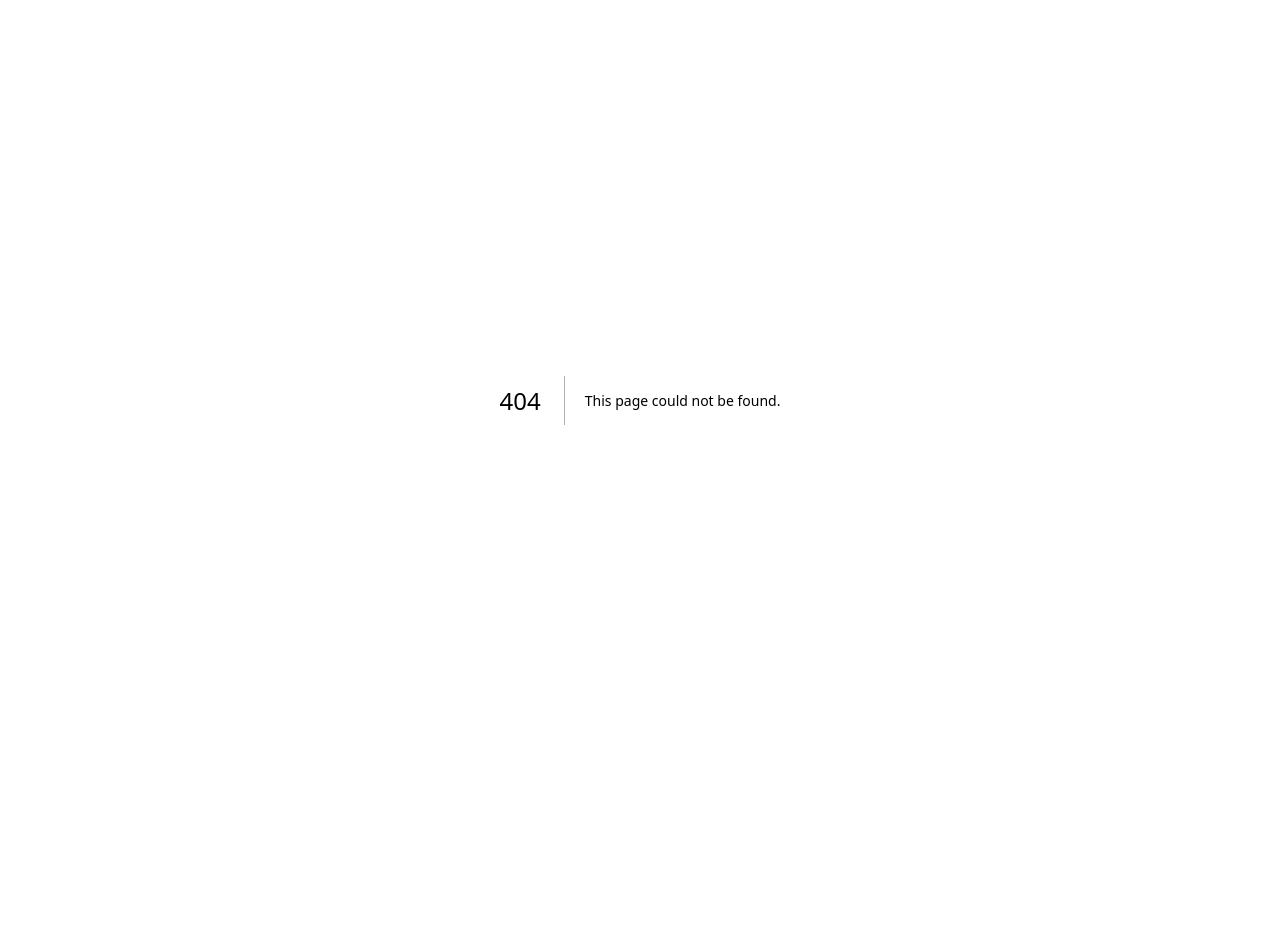
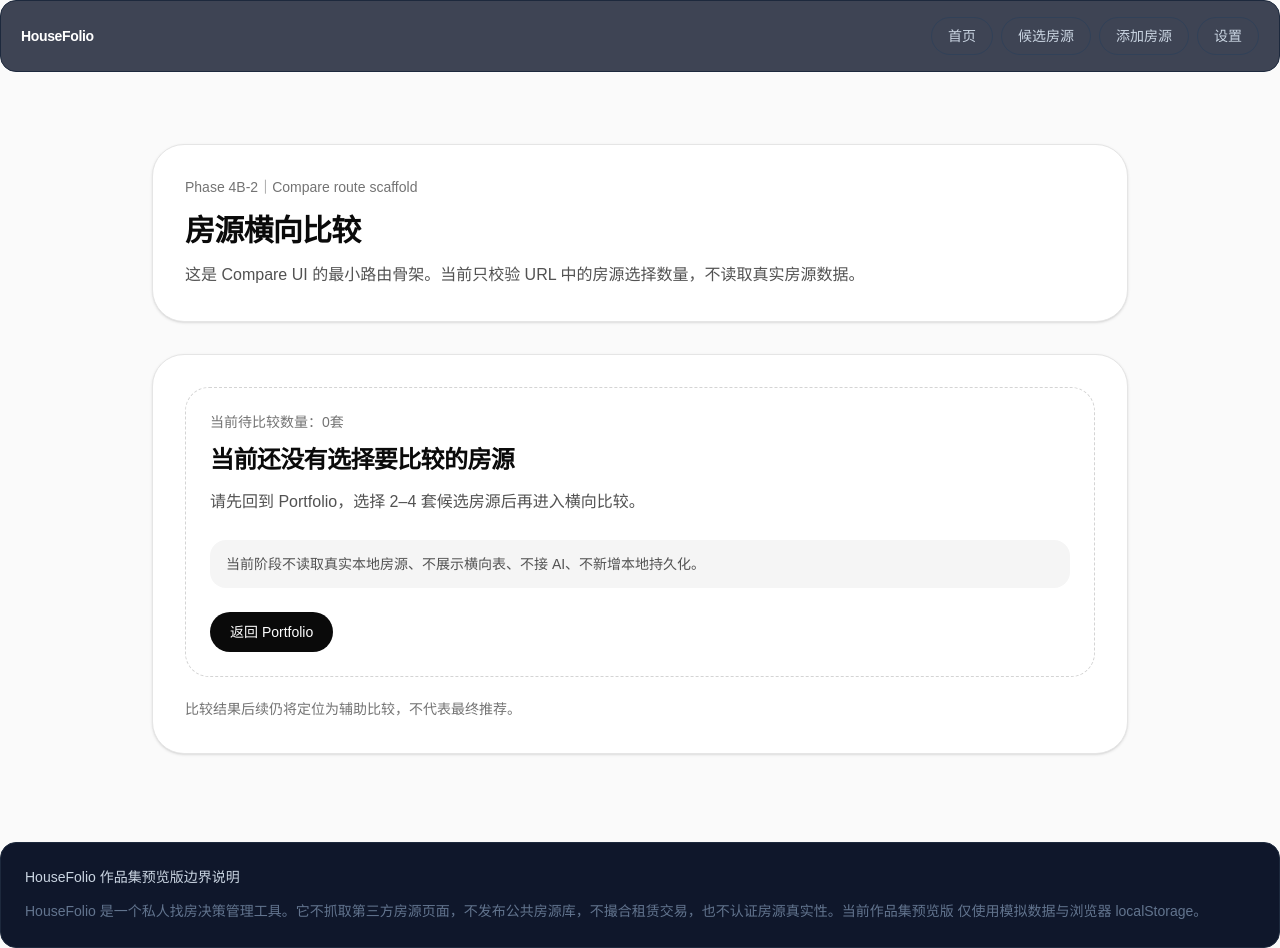
Before and after one commit to Qiu-Jiajun/HouseFolio, a Next.js app: page /compare in a window 1280 px wide. Before the commit this address had no page. Before the commit the page ends 800 px from the top, so only its background shows below. Built offline with nearby package versions, Linux system fonts and the light colour scheme.

Commit message:
feat: add compare route scaffold

```diff
--- /dev/null
+++ b/src/app/compare/page.tsx
@@ -0,0 +1,143 @@
+import Link from "next/link";
+
+import { AppNav } from "@/components/app-nav";
+import { ComplianceFooter } from "@/components/compliance-footer";
+import { compareRouteCopy } from "@/content/zh-cn";
+
+type ComparePageSearchParams = {
+  ids?: string | string[];
+};
+
+type ComparePageProps = {
+  searchParams?: Promise<ComparePageSearchParams>;
+};
+
+function parseListingIds(rawIds: string | string[] | undefined): string[] {
+  const joined = Array.isArray(rawIds) ? rawIds.join(",") : rawIds ?? "";
+
+  return Array.from(
+    new Set(
+      joined
+        .split(",")
+        .map((item) => item.trim())
+        .filter(Boolean),
+    ),
+  );
+}
+
+function getCompareRouteState(ids: string[]) {
+  if (ids.length === 0) {
+    return {
+      title: compareRouteCopy.noSelectionTitle,
+      body: compareRouteCopy.noSelectionBody,
+      tone: "muted",
+    };
+  }
+
+  if (ids.length < 2) {
+    return {
+      title: compareRouteCopy.tooFewTitle,
+      body: compareRouteCopy.tooFewBody,
+      tone: "warning",
+    };
+  }
+
+  if (ids.length > 4) {
+    return {
+      title: compareRouteCopy.tooManyTitle,
+      body: compareRouteCopy.tooManyBody,
+      tone: "warning",
+    };
+  }
+
+  return {
+    title: compareRouteCopy.readyTitle,
+    body: compareRouteCopy.readyBody,
+    tone: "ready",
+  };
+}
+
+export default async function ComparePage({ searchParams }: ComparePageProps) {
+  const params = await searchParams;
+  const selectedIds = parseListingIds(params?.ids);
+  const state = getCompareRouteState(selectedIds);
+
+  return (
+    <main className="min-h-screen bg-neutral-50 text-neutral-950">
+      <AppNav />
+
+      <section className="mx-auto flex w-full max-w-5xl flex-col gap-8 px-6 py-10">
+        <div className="rounded-[2rem] border border-neutral-200 bg-white p-8 shadow-sm">
+          <p className="text-sm font-medium text-neutral-500">
+            {compareRouteCopy.badge}
+          </p>
+
+          <div className="mt-4 flex flex-col gap-3">
+            <h1 className="text-3xl font-semibold tracking-tight text-neutral-950">
+              {compareRouteCopy.title}
+            </h1>
+            <p className="max-w-3xl text-base leading-7 text-neutral-600">
+              {compareRouteCopy.subtitle}
+            </p>
+          </div>
+        </div>
+
+        <div className="rounded-[2rem] border border-neutral-200 bg-white p-8 shadow-sm">
+          <div
+            className={[
+              "rounded-3xl border p-6",
+              state.tone === "ready"
+                ? "border-neutral-300 bg-neutral-50"
+                : "border-dashed border-neutral-300 bg-white",
+            ].join(" ")}
+          >
+            <p className="text-sm font-medium text-neutral-500">
+              {compareRouteCopy.selectedCountPrefix}：{selectedIds.length}
+              {compareRouteCopy.selectedCountSuffix}
+            </p>
+
+            <h2 className="mt-3 text-2xl font-semibold tracking-tight text-neutral-950">
+              {state.title}
+            </h2>
+
+            <p className="mt-3 max-w-3xl text-base leading-7 text-neutral-600">
+              {state.body}
+            </p>
+
+            {selectedIds.length > 0 ? (
+              <div className="mt-6 flex flex-wrap gap-2">
+                {selectedIds.map((id) => (
+                  <span
+                    key={id}
+                    className="rounded-full border border-neutral-200 bg-white px-3 py-1 text-sm text-neutral-600"
+                  >
+                    {id}
+                  </span>
+                ))}
+              </div>
+            ) : null}
+
+            <p className="mt-6 rounded-2xl bg-neutral-100 px-4 py-3 text-sm leading-6 text-neutral-600">
+              {compareRouteCopy.routeOnlyNote}
+            </p>
+
+            <div className="mt-6">
+              <Link
+                href="/portfolio"
+                className="inline-flex rounded-full bg-neutral-950 px-5 py-2.5 text-sm font-medium text-white transition hover:bg-neutral-800"
+              >
+                {compareRouteCopy.returnToPortfolio}
+              </Link>
+            </div>
+          </div>
+
+          <p className="mt-5 text-sm leading-6 text-neutral-500">
+            {compareRouteCopy.referenceNote}
+          </p>
+        </div>
+      </section>
+
+      <ComplianceFooter />
+    </main>
+  );
+}
--- a/src/content/zh-cn.ts
+++ b/src/content/zh-cn.ts
@@ -501,3 +501,22 @@ export const zhCN = {
     }
   }
 } as const;
+
+export const compareRouteCopy = {
+  badge: "Phase 4B-2｜Compare route scaffold",
+  title: "房源横向比较",
+  subtitle: "这是 Compare UI 的最小路由骨架。当前只校验 URL 中的房源选择数量，不读取真实房源数据。",
+  noSelectionTitle: "当前还没有选择要比较的房源",
+  noSelectionBody: "请先回到 Portfolio，选择 2–4 套候选房源后再进入横向比较。",
+  tooFewTitle: "至少需要选择 2 套房源",
+  tooFewBody: "横向比较需要至少 2 套候选房源。当前有效选择不足，请回到 Portfolio 重新选择。",
+  tooManyTitle: "第一版最多支持比较 4 套房源",
+  tooManyBody: "为了保持比较结果清晰，第一版 Compare UI 最多同时比较 4 套房源。请减少选择数量后再进入。",
+  readyTitle: "已收到待比较房源",
+  readyBody: "当前页面已经识别 URL 中的选择结果。下一阶段将接入 ComparisonModel 渲染真实结构化对比。",
+  selectedCountPrefix: "当前待比较数量",
+  selectedCountSuffix: "套",
+  routeOnlyNote: "当前阶段不读取真实本地房源、不展示横向表、不接 AI、不新增本地持久化。",
+  returnToPortfolio: "返回 Portfolio",
+  referenceNote: "比较结果后续仍将定位为辅助比较，不代表最终推荐。",
+} as const;
```
